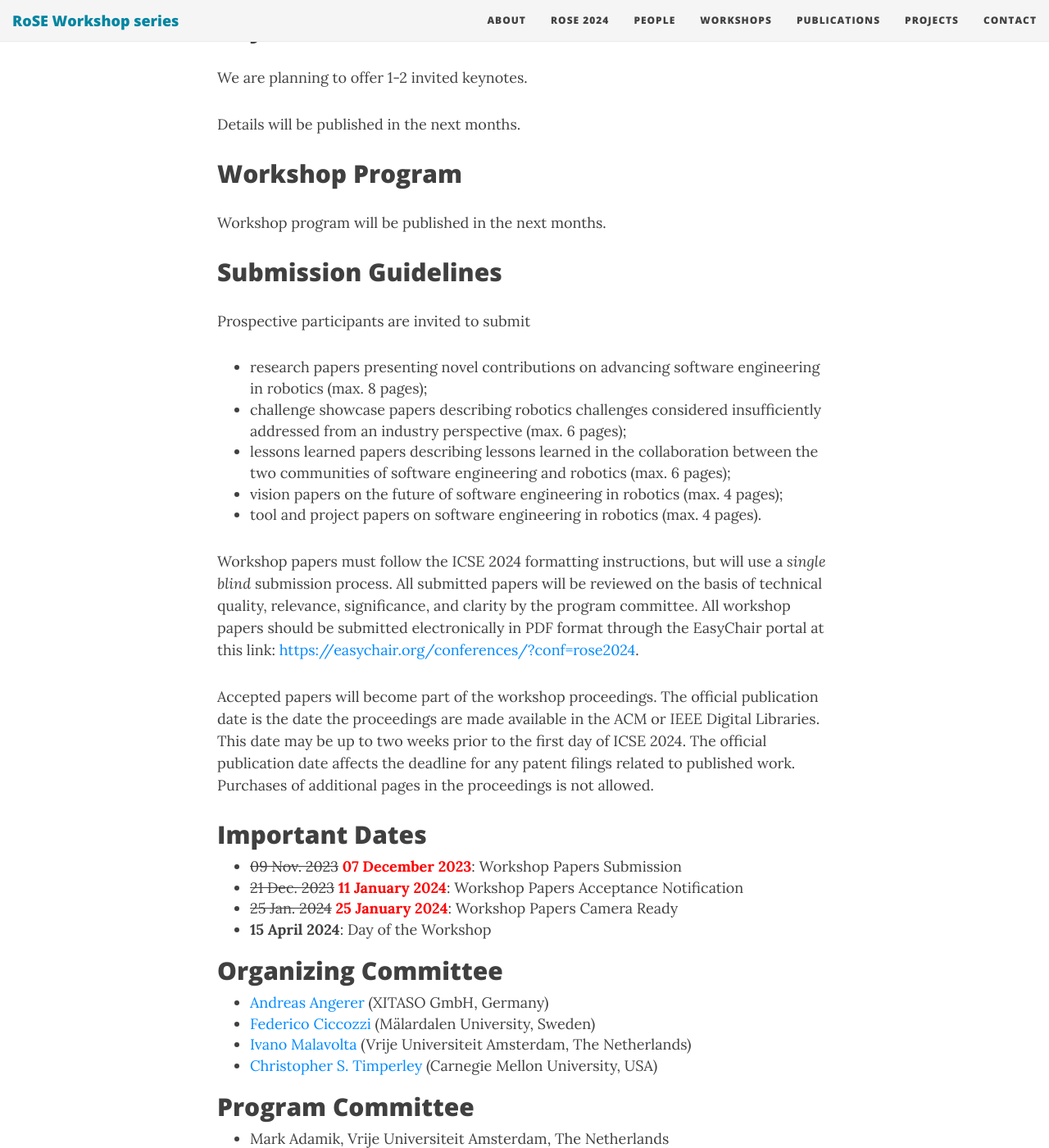
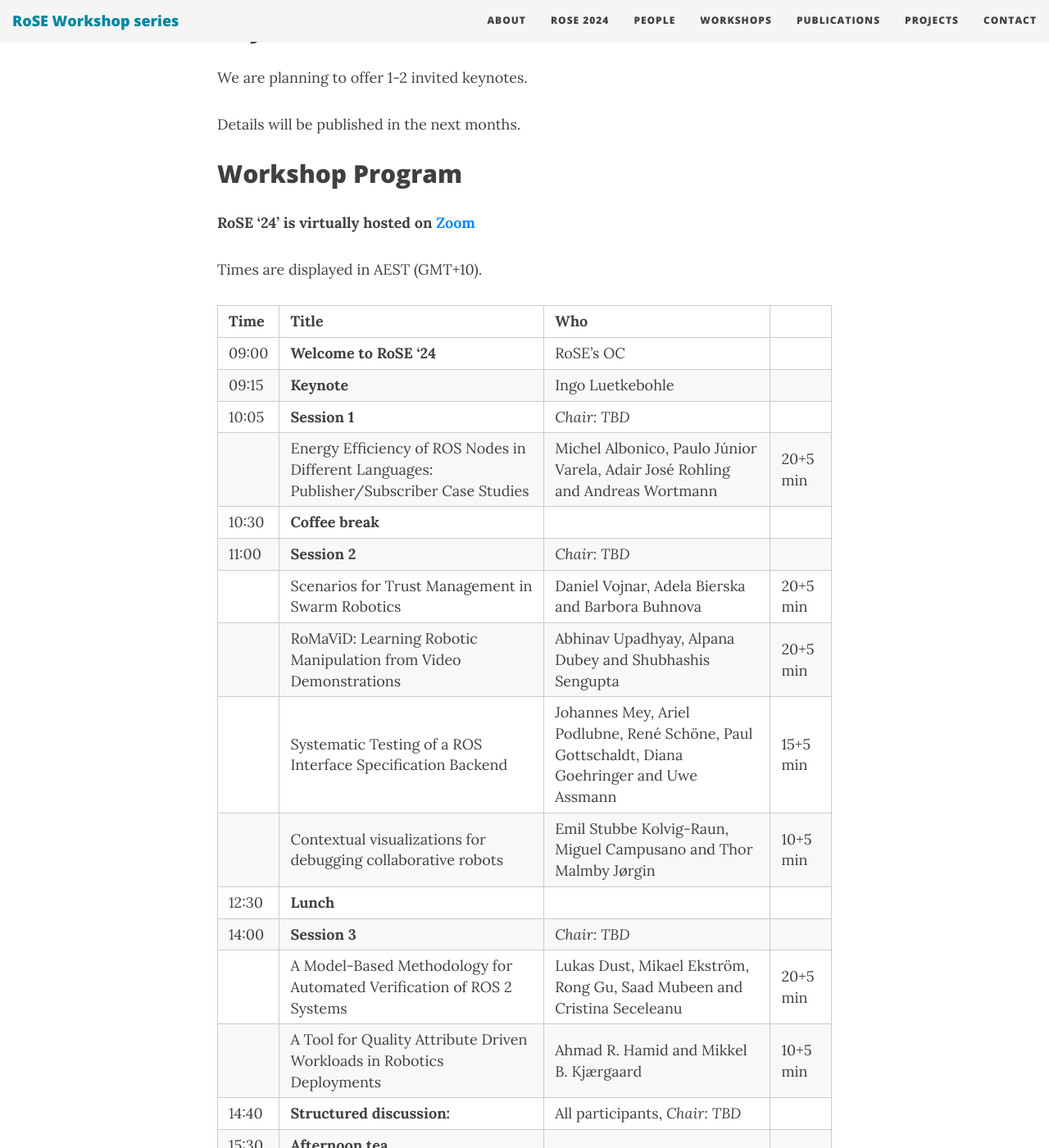
Before and after one commit to rose-workshops/rose-workshops.github.io, a Jekyll site: the page built from rose2024.md, in a window 1280 px wide and 1400 px high, scrolled down 2146 px. Shown: the whole window at 82% size. Built offline with Jekyll 4.4.1, drawn with Linux system fonts in a browser that asks for light colours; nearby versions of some CDN libraries; some of the changed text lies outside the part shown.

Commit message:
Update rose2024.md

```diff
--- a/rose2024.md
+++ b/rose2024.md
@@ -58,7 +58,30 @@ Details will be published in the next months.
 
 ## Workshop Program
 
-Workshop program will be published in the next months.
+**RoSE '24' is virtually hosted on [Zoom](TBD)**
+
+Times are displayed in AEST (GMT+10).
+
+| Time | Title | Who |
+| --- |  --- | --- |
+| 09:00 | **Welcome to RoSE '24** | RoSE's OC |
+| 09:15 | **Keynote** | Ingo Luetkebohle |
+| 10:05 | **Session 1** | *Chair: TBD* |
+| | Energy Efficiency of ROS Nodes in Different Languages: Publisher/Subscriber Case Studies | Michel Albonico, Paulo Júnior Varela, Adair José Rohling and Andreas Wortmann | 20+5 min |
+| 10:30 | **Coffee break** | |
+| 11:00 | **Session 2** | *Chair: TBD* |
+| | Scenarios for Trust Management in Swarm Robotics | Daniel Vojnar, Adela Bierska and Barbora Buhnova | 20+5 min |
+| | RoMaViD: Learning Robotic Manipulation from Video Demonstrations | Abhinav Upadhyay, Alpana Dubey and Shubhashis Sengupta |  20+5 min |
+| | Systematic Testing of a ROS Interface Specification Backend | Johannes Mey, Ariel Podlubne, René Schöne, Paul Gottschaldt, Diana Goehringer and Uwe Assmann |  15+5 min |
+| | Contextual visualizations for debugging collaborative robots | Emil Stubbe Kolvig-Raun, Miguel Campusano and Thor Malmby Jørgin |  10+5 min |
+| 12:30 | **Lunch** | |
+| 14:00 | **Session 3** | *Chair: TBD* |
+| | A Model-Based Methodology for Automated Verification of ROS 2 Systems | Lukas Dust, Mikael Ekström, Rong Gu, Saad Mubeen and Cristina Seceleanu |  20+5 min |
+| | A Tool for Quality Attribute Driven Workloads in Robotics Deployments | Ahmad R. Hamid and Mikkel B. Kjærgaard | 10+5 min |
+| 14:40 | **Structured discussion:** | All participants, *Chair: TBD* |
+| 15:30 | **Afternoon tea** | |
+| 16:00 | **Structured discussion:** | All participants, *Chair: TBD* |
+| 17:00 | **Wrap-up & closing of RoSE '24** | |
 
 ## Submission Guidelines
 
```
